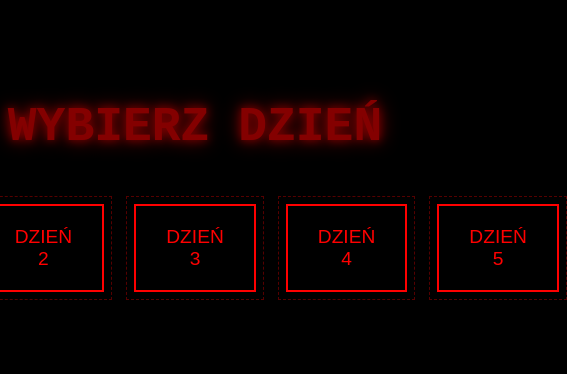
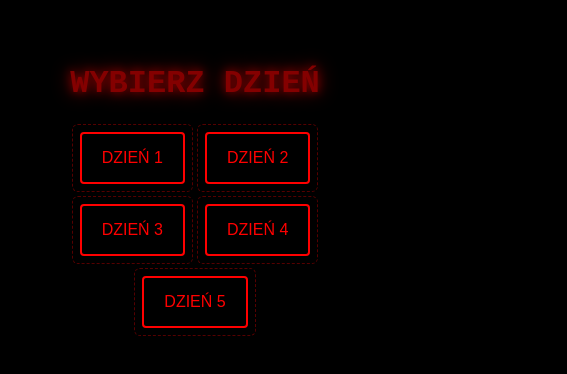
Before and after one commit to herbatniczek0/Pok-j213, a plain HTML site: page zalogowany.html in a window 390 px wide. Shown: the part 226-600 px from the top of the page, 567 px wide, since content can reach past the window. Drawn offline with Linux system fonts and the light colour scheme.

Commit message:
Update zalogowany.html

```diff
--- a/zalogowany.html
+++ b/zalogowany.html
@@ -2,9 +2,15 @@
 <html lang="pl">
 <head>
   <meta charset="UTF-8" />
-  <meta name="viewport" content="width=device-width, initial-scale=1.0"/>
+  <meta name="viewport" content="width=device-width, initial-scale=1" />
   <title>WYBIERZ DZIEŃ</title>
   <style>
+    :root {
+      --red: #ff0000;
+      --red-light: #ff000055;
+      --font-family: 'Courier New', monospace;
+    }
+
     * {
       margin: 0;
       padding: 0;
@@ -13,8 +19,8 @@
 
     body {
       background-color: #000;
-      color: #ff0000;
-      font-family: 'Courier New', monospace;
+      color: var(--red);
+      font-family: var(--font-family);
       display: flex;
       flex-direction: column;
       justify-content: center;
@@ -22,6 +28,7 @@
       height: 100vh;
       overflow: hidden;
       animation: backgroundFlicker 5s infinite;
+      padding: 20px; /* na małych ekranach */
     }
 
     @keyframes backgroundFlicker {
@@ -33,8 +40,9 @@
     h1 {
       font-size: 3rem;
       margin-bottom: 50px;
-      text-shadow: 0 0 10px #ff0000, 0 0 20px #ff0000;
+      text-shadow: 0 0 10px var(--red), 0 0 20px var(--red);
       animation: textFlicker 1.5s infinite;
+      will-change: opacity;
     }
 
     @keyframes textFlicker {
@@ -46,25 +54,38 @@
 
     .buttons {
       display: flex;
-      gap: 30px;
+      flex-wrap: wrap;
+      gap: 20px;
+      justify-content: center;
+      max-width: 100%;
+    }
+
+    .buttons a {
+      text-decoration: none;
     }
 
     .buttons button {
       background: transparent;
-      border: 2px solid #ff0000;
-      color: #ff0000;
+      border: 2px solid var(--red);
+      color: var(--red);
       padding: 20px 30px;
       font-size: 1.2rem;
       cursor: pointer;
-      transition: 0.3s;
+      transition: background-color 0.3s, color 0.3s;
       text-transform: uppercase;
       position: relative;
       z-index: 1;
+      will-change: background-color, color;
+      border-radius: 4px;
+      user-select: none;
+      min-width: 120px;
     }
 
-    .buttons button:hover {
-      background-color: #ff0000;
+    .buttons button:hover,
+    .buttons button:focus {
+      background-color: var(--red);
       color: #000;
+      outline: none;
       text-shadow: none;
     }
 
@@ -75,9 +96,10 @@
       left: -10px;
       right: -10px;
       bottom: -10px;
-      border: 1px dashed #ff000055;
+      border: 1px dashed var(--red-light);
       animation: glow 2s infinite ease-in-out;
       z-index: -1;
+      border-radius: 6px;
     }
 
     @keyframes glow {
@@ -85,16 +107,29 @@
       50% { opacity: 1; }
       100% { opacity: 0.2; }
     }
+
+    @media (max-width: 480px) {
+      h1 {
+        font-size: 2rem;
+        margin-bottom: 30px;
+      }
+
+      .buttons button {
+        font-size: 1rem;
+        padding: 15px 20px;
+        min-width: 100px;
+      }
+    }
   </style>
 </head>
 <body>
   <h1>WYBIERZ DZIEŃ</h1>
-  <div class="buttons">
-    <button onclick="location.href='day1.html'">Dzień 1</button>
-    <button onclick="location.href='day2.html'">Dzień 2</button>
-    <button onclick="location.href='day3.html'">Dzień 3</button>
-    <button onclick="location.href='day4.html'">Dzień 4</button>
-    <button onclick="location.href='day5.html'">Dzień 5</button>
+  <div class="buttons" role="navigation" aria-label="Wybór dnia">
+    <button type="button" onclick="location.href='day1.html'" aria-label="Dzień 1">Dzień 1</button>
+    <button type="button" onclick="location.href='day2.html'" aria-label="Dzień 2">Dzień 2</button>
+    <button type="button" onclick="location.href='day3.html'" aria-label="Dzień 3">Dzień 3</button>
+    <button type="button" onclick="location.href='day4.html'" aria-label="Dzień 4">Dzień 4</button>
+    <button type="button" onclick="location.href='day5.html'" aria-label="Dzień 5">Dzień 5</button>
   </div>
 </body>
 </html>
```
